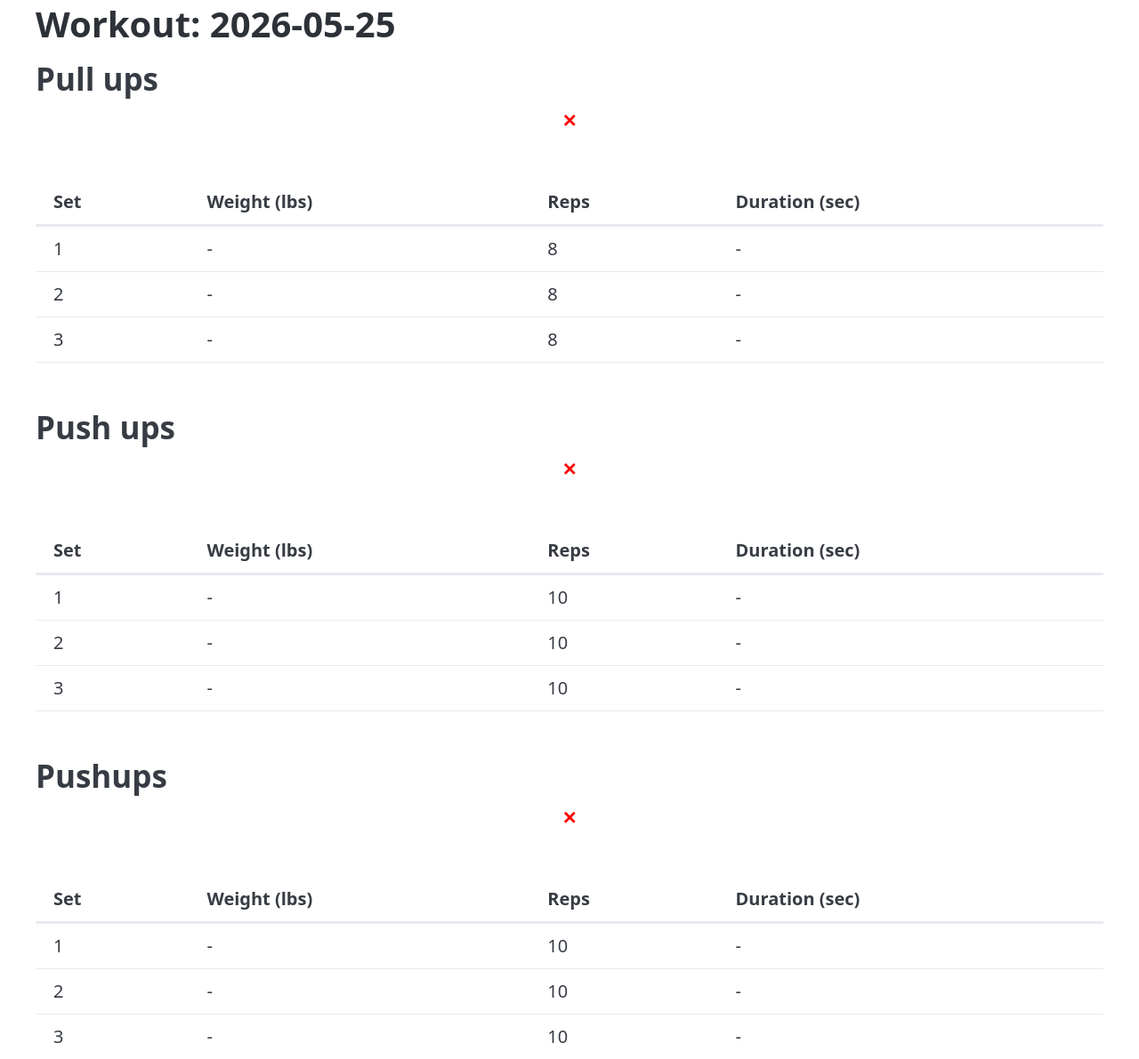
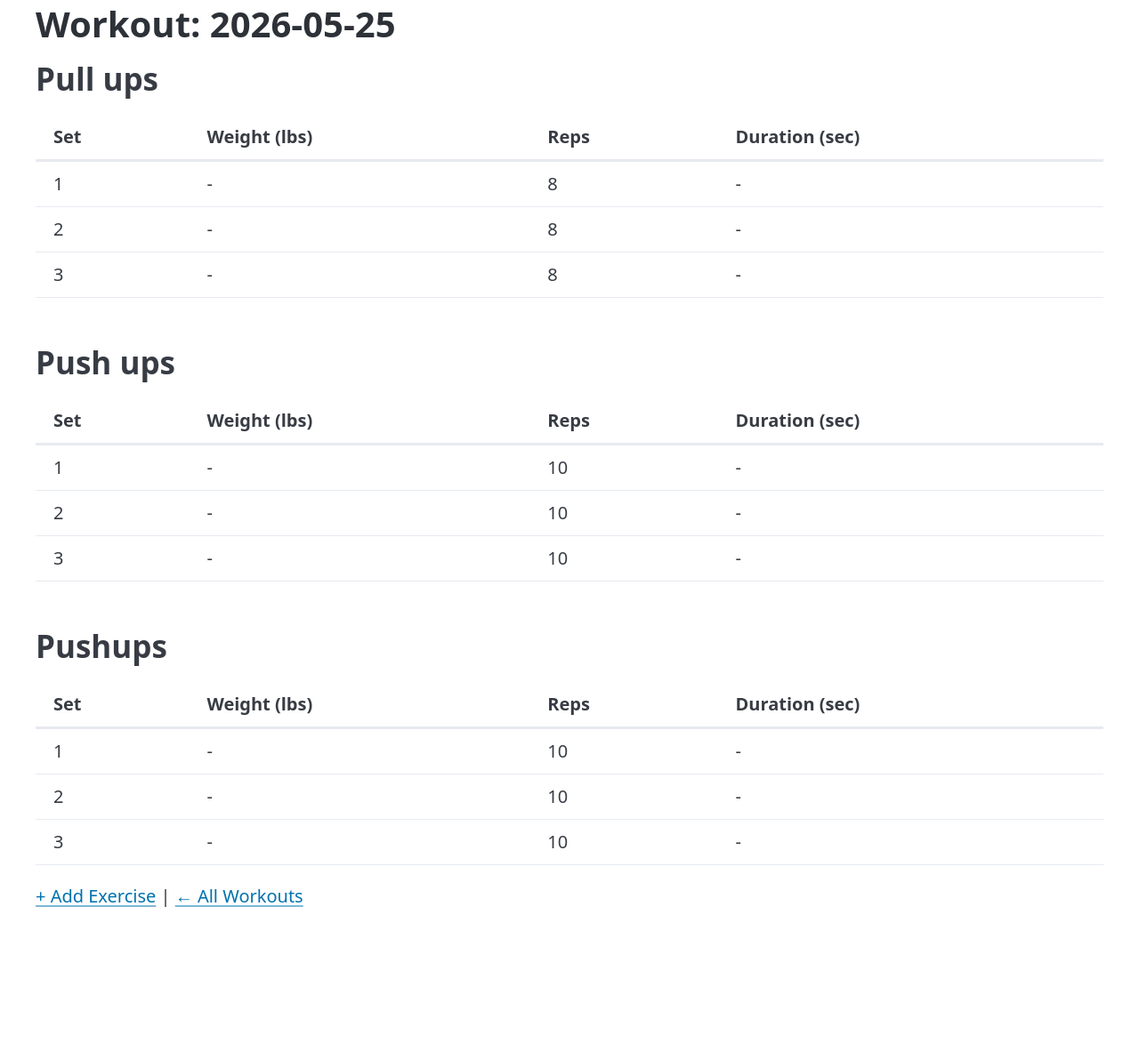
Before and after one commit to CalvinMonoxide/fitness_tracker, a Flask app: page /workout/1 in a window 1280 px wide. Shown: the part 86-1277 px from the top of the page at 89% size. After the commit the page ends 1106 px from the top, so only its background shows below. Run offline with Flask 3, Linux system fonts and the light colour scheme; data comes from the database, SQL or seed files in the repository; both versions use the stored data as it was after the commit; some libraries are stand-ins or nearby versions.

Commit message:
fixed and streamlined delete exercise functionality

```diff
--- a/app.py
+++ b/app.py
@@ -86,6 +86,9 @@ def build_workout(workout_id):
 def save_workout(workout_id):
     data = request.get_json()
     conn = get_db()
+
+    # Delete ALL sets for this workout
+    conn.execute('DELETE FROM sets WHERE workout_id = ?', (workout_id,))
 
     for exercise_data in data.get('exercises', []):
         exercise_name = exercise_data['name']
--- a/templates/view_workout.html
+++ b/templates/view_workout.html
@@ -5,11 +5,7 @@
 
 {% if exercise_data %}
     {% for exercise in exercise_data %}
-        <h2>{{ exercise.name }}
-            <form method="POST" action="{{ url_for('delete_exercise', workout_id=workout.id, exercise_id=exercise.id) }}" style="display: inline;" onsubmit="return confirm('Delete {{ exercise.name }} and all its sets?');">
-                <button type="submit" style="color: red; background: none; border: none; cursor: pointer;">✕</button>
-            </form>
-        </h2>
+        <h2>{{ exercise.name }}</h2>
         <table>
             <thead>
                 <tr>
```
Also changed, not shown: fitness.db.
